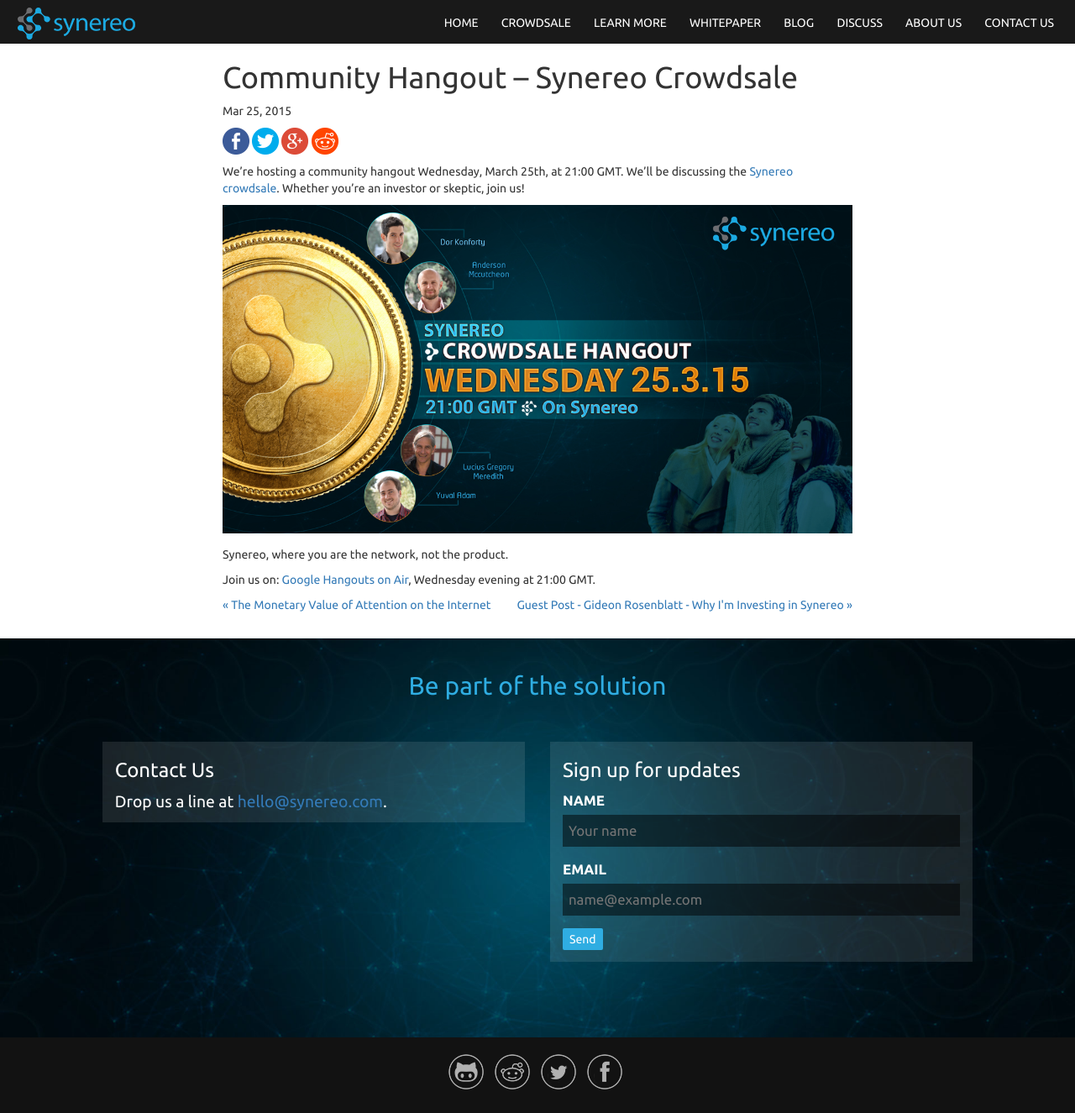
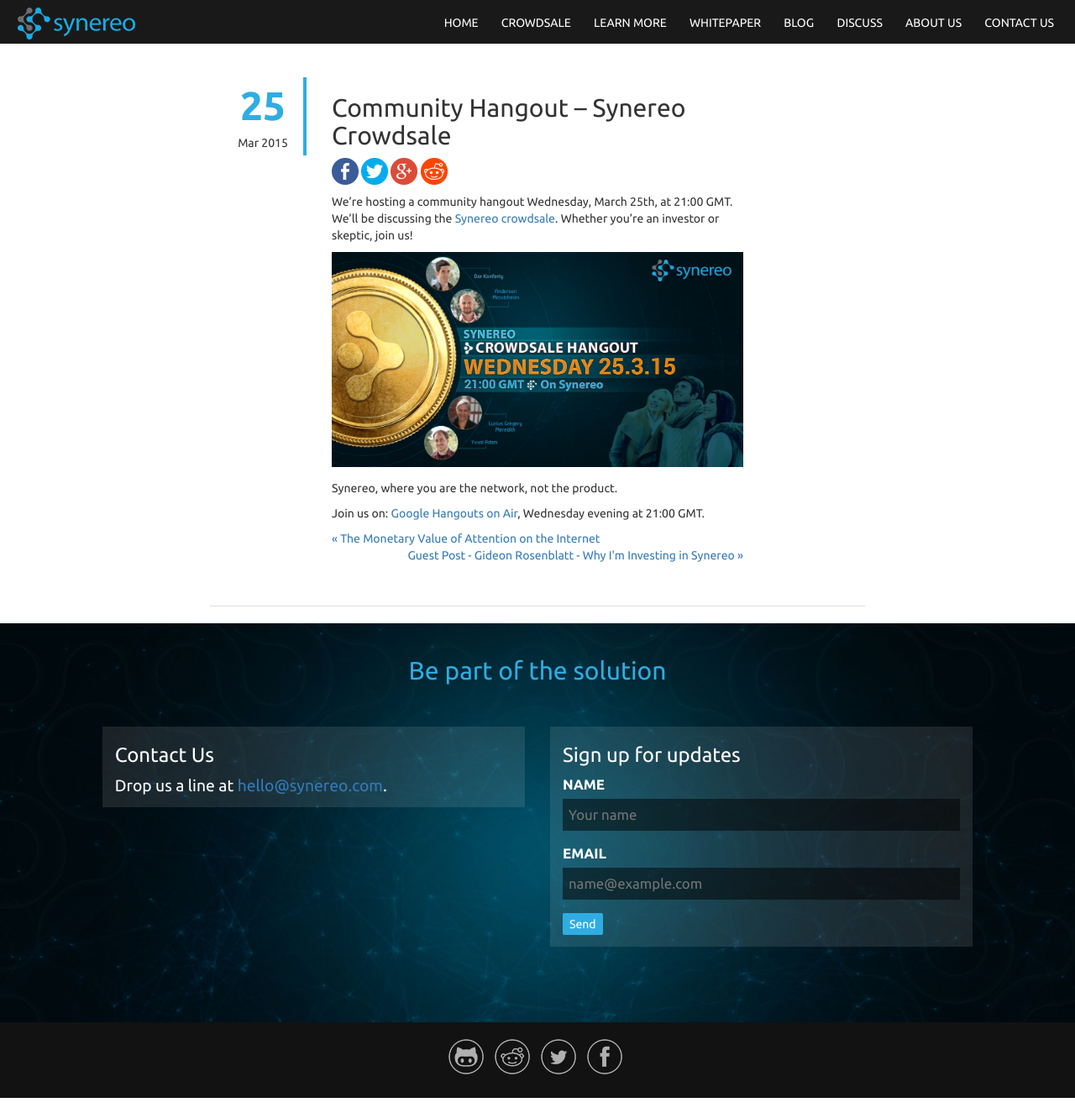
Before and after one commit to synereo/blog.synereo.com, a Jekyll site: the page built from _posts/2015-03-25-community-hangout.markdown, in a window 1280 px wide. Shown: the whole page at 84% size. Built offline with Jekyll 4.4.1, drawn with Linux system fonts in a browser that asks for light colours; nearby versions of some CDN libraries; a script that is not in the unit is left out.

Commit message:
Post page

```diff
--- a/_layouts/post.html
+++ b/_layouts/post.html
@@ -1,18 +1,39 @@
 ---
 layout: default
 ---
-<div class="post">
 
-  <header class="post-header">
-    <h1 class="post-title">{{ page.title }}</h1>
-    <p class="post-meta">{{ page.date | date: "%b %-d, %Y" }}{% if page.author %} • {{ page.author }}{% endif %}{% if page.meta %} • {{ page.meta }}{% endif %}</p>
+<div class="posts">
+  <div class="row post">
+
+    <div class="col-md-2">
+      <div class="post-date">
+        <span class="day">{{ page.date | date: "%-d" }}</span>
+        <span class="month-year">{{ page.date | date: "%b %Y" }}</span>
+      </div>
+    </div>
+
+    <div class="col-md-8">
+      <h2>{{ page.title }}</h2>
+
+      {% if page.author %}
+      <div class="meta">
+        <img src="/img/team/{{ page.author|slugify }}.jpg">
+        <span>{{ page.author }}</span>
+      </div>
+      {% endif %}
+
       <ul class="post-share-buttons">
           <li><a href="https://www.facebook.com/sharer/sharer.php?u={{ site.url | cgi_escape }}{{ page.url | cgi_escape }}&t={{ page.title | cgi_escape }}" target="_blank"><img src="/img/share/Facebook.png"></a></li>
           <li><a href="https://twitter.com/intent/tweet?source={{ site.url | cgi_escape }}{{ page.url | cgi_escape }}&text={{ page.title }}:%20{{ site.url | cgi_escape }}{{ page.url | cgi_escape }}" target="_blank" title="Tweet"><img src="/img/share/Twitter.png"></a></li>
           <li><a href="https://plus.google.com/share?url={{ site.url | cgi_escape }}{{ page.url | cgi_escape }}" target="_blank" title="Share on Google+"><img src="/img/share/Google+.png"></a></li>
           <li><a href="http://www.reddit.com/submit?url={{ site.url | cgi_escape }}{{ page.url | cgi_escape }}&title={{ page.title | cgi_escape }}" target="_blank" title="Submit to Reddit"><img src="/img/share/Reddit.png"></a></li>
       </ul>
-  </header>
+
+      {% if post.cover_image %}
+      <div class="cover">
+        <img src="{{ post.cover_image }}">
+      </div>
+      {% endif %}
 
       <article class="post-content">
         {{ content }}
@@ -27,6 +48,9 @@
         {% endif %}
       </div>
 
+    </div>
+  </div>
+
   <div id="discourse-comments"></div>
 
   <script type="text/javascript">
@@ -39,5 +63,4 @@
       (document.getElementsByTagName('head')[0] || document.getElementsByTagName('body')[0]).appendChild(d);
     })();
   </script>
-
 </div>
--- a/index.html
+++ b/index.html
@@ -12,7 +12,7 @@
         </div>
       </div>
 
-      <div class="col-md-10">
+      <div class="col-md-8">
         <h2>
           <a class="post-link" href="{{ post.url | prepend: site.baseurl }}">{{ post.title }}</a>
         </h2>
```
Lines whose indentation alone changed are shown as unchanged.
